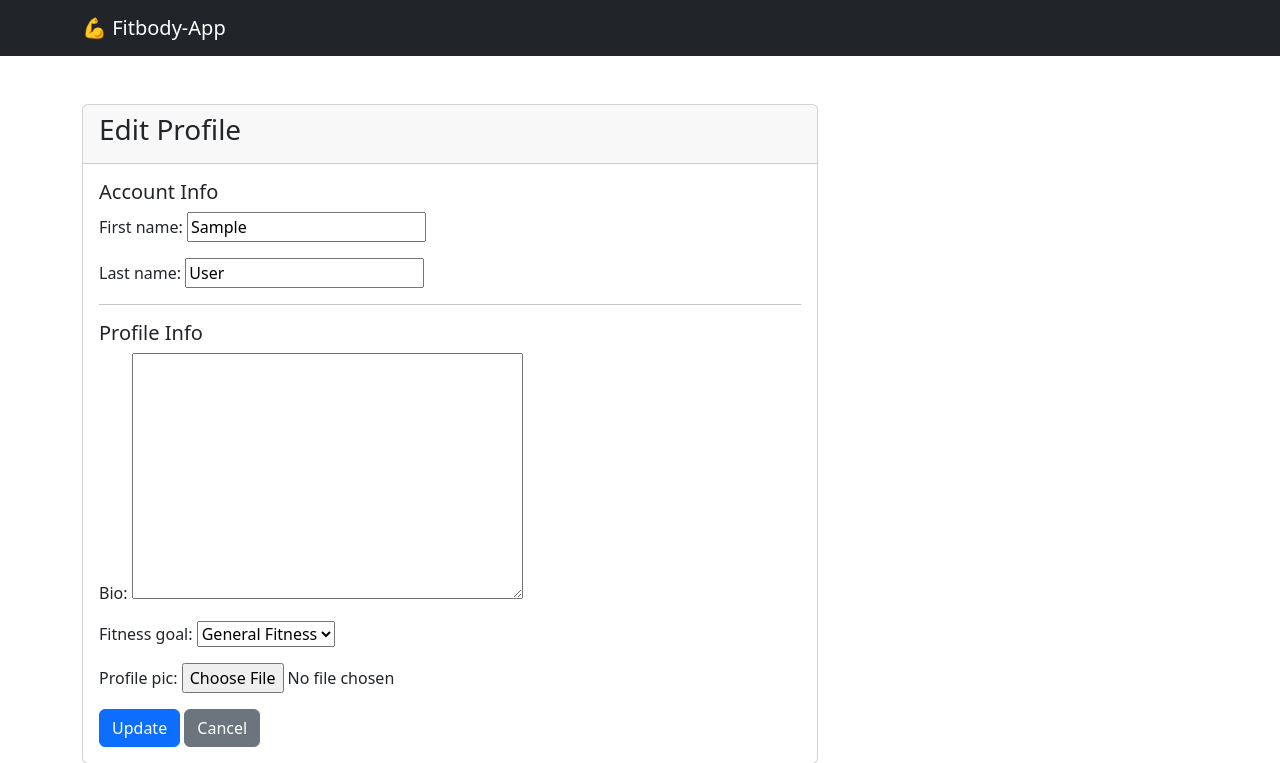
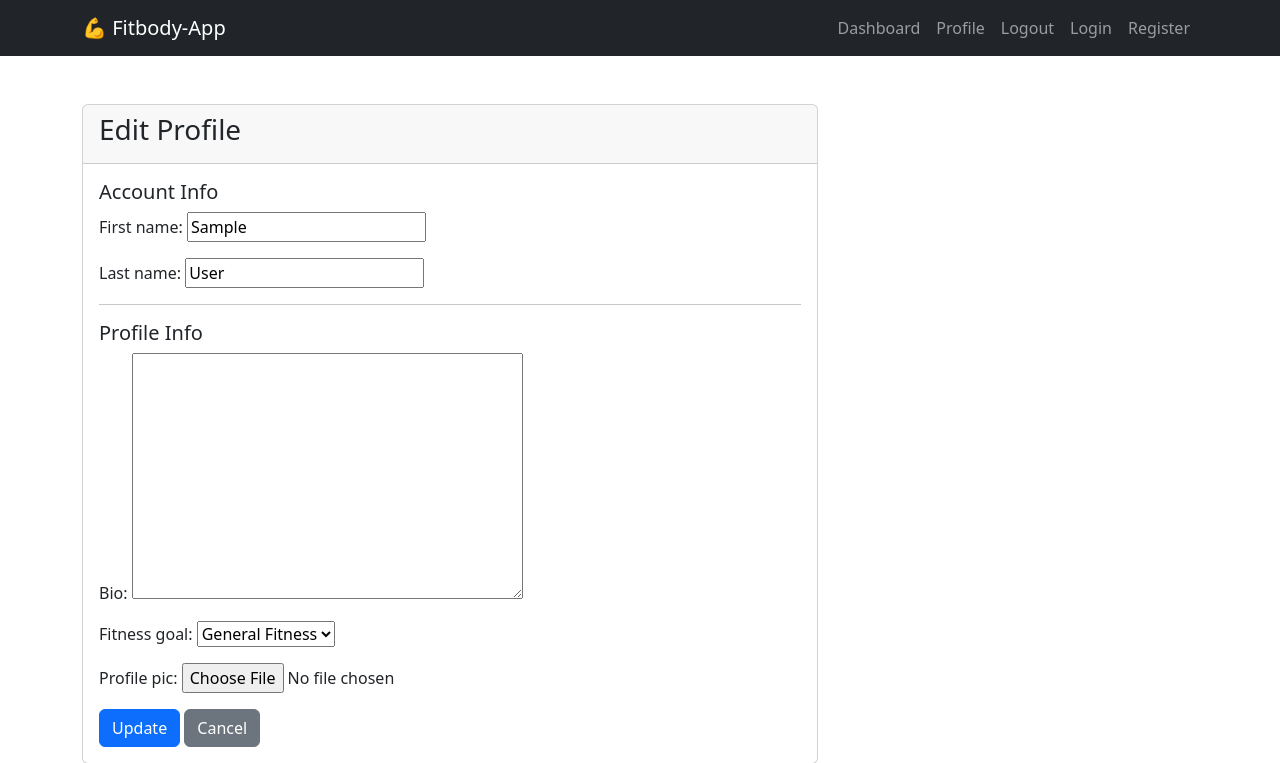
Before and after one commit to picker770/fit-body-app, a Django app: page /accounts/profile/edit/ in a window 1280 px wide. Shown: the top 763 px of the page. Run offline with Django 5.2, Linux system fonts and the light colour scheme; the visitor is signed in with stand-in values (Sample User, id 1).

Commit message:
Full authentication system with registration, login, profile management, and dashboard

```diff
--- a/templates/base.html
+++ b/templates/base.html
@@ -10,6 +10,17 @@
     <nav class="navbar navbar-expand-lg navbar-dark bg-dark">
         <div class="container">
             <a class="navbar-brand" href="{% url 'home' %}">💪 Fitbody-App</a>
+            <div class="collapse navbar-collapse">
+                <ul class="navbar-nav ms-auto">
+                    {% if user.is_authenticated %}
+                        <li class="nav-item"><a href="{% url 'dashboard:home' %}" class="nav-link">Dashboard</a></li>
+                        <li class="nav-item"><a href="{% url 'accounts:profile' user.username %}" class="nav-link">Profile</a></li>
+                        <li class="nav-item"><a href="{% url 'accounts:logout' %}" class="nav-link">Logout</a></li>
+                        <li class="nav-item"><a href="{% url 'accounts:login' %}" class="nav-link">Login</a></li>
+                        <li class="nav-item"><a href="{% url 'accounts:register' %}" class="nav-link">Register</a></li>
+                    {% endif %}
+                </ul>
+            </div>
         </div>
     </nav>
 
```
